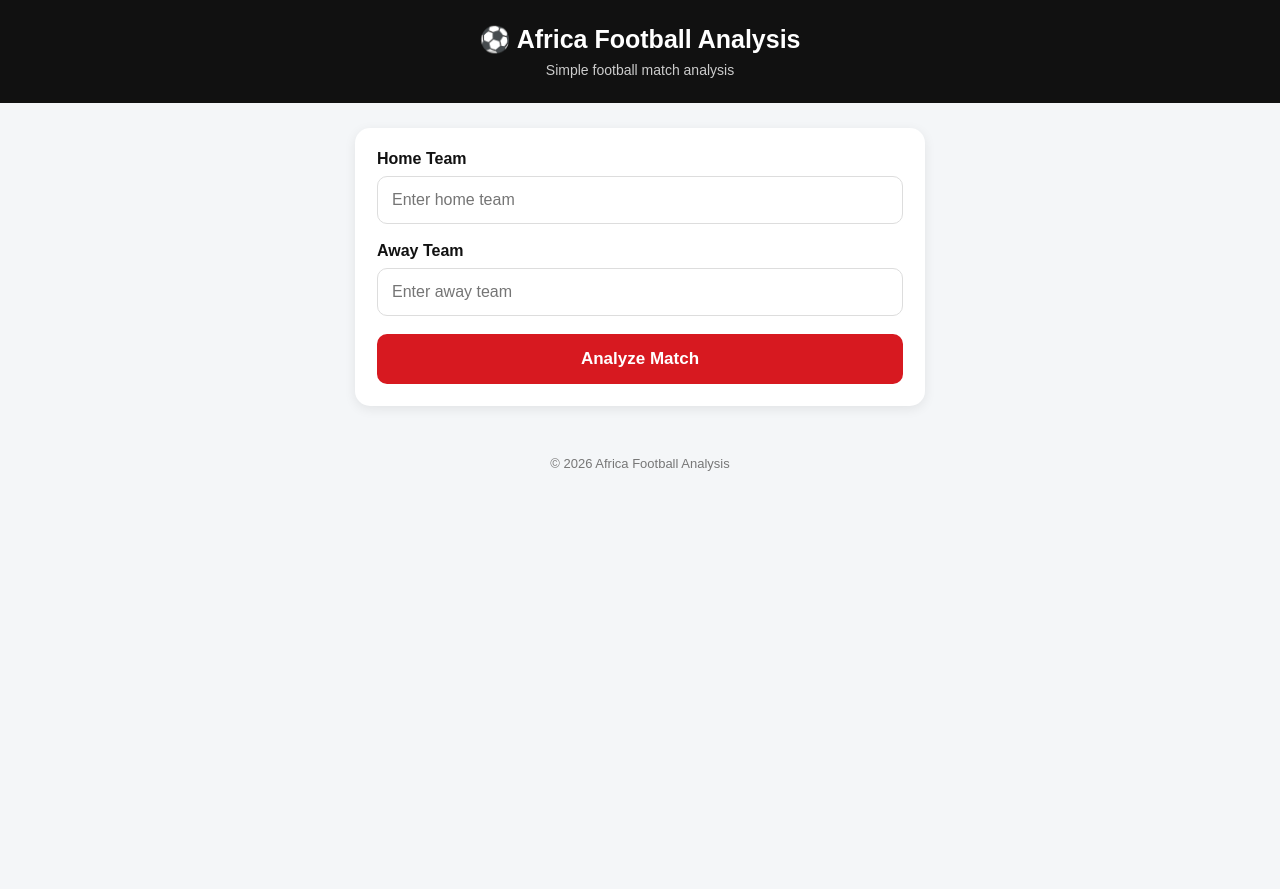
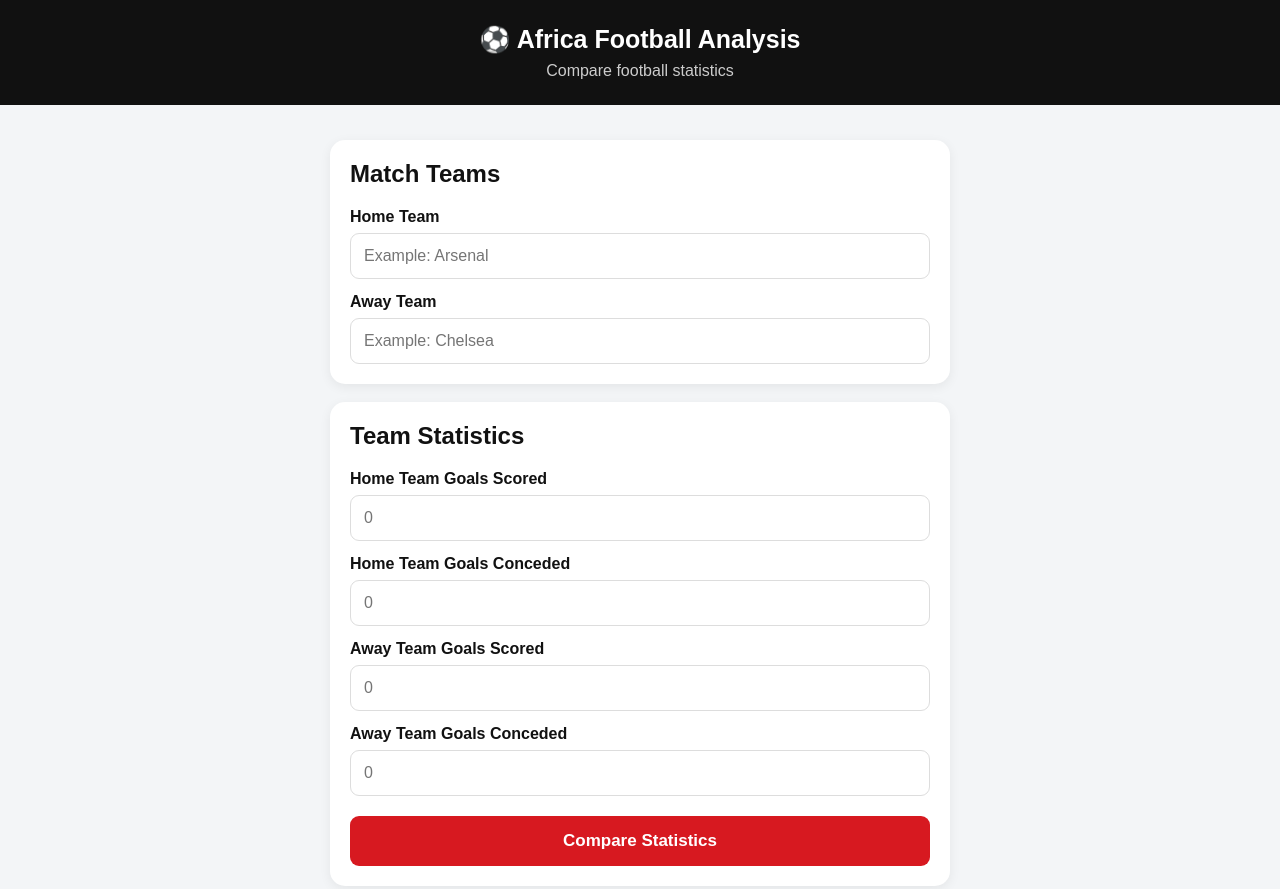
Before and after one commit to bright2009-collab/africa-football-prediction, a plain HTML site: page index.html in a window 1280 px wide. Shown: the top 889 px of the page. Before the commit the page ends 800 px from the top, so only its background shows below. Drawn offline with Linux system fonts and the light colour scheme.

Commit message:
Update index.html

```diff
--- a/index.html
+++ b/index.html
@@ -6,111 +6,21 @@
 <title>Africa Football Analysis</title>
 
 <style>
-    * {
-      box-sizing: border-box;
-      margin: 0;
-      padding: 0;
-      font-family: Arial, sans-serif;
-    }
-
-    body {
-      background: #f4f6f8;
-      color: #111;
-      min-height: 100vh;
-    }
-
-    header {
-      background: #111;
-      color: white;
-      padding: 25px 15px;
-      text-align: center;
-    }
-
-    header h1 {
-      font-size: 25px;
-      margin-bottom: 8px;
-    }
-
-    header p {
-      color: #ccc;
-      font-size: 14px;
-    }
-
-    .container {
-      max-width: 600px;
-      margin: 25px auto;
-      padding: 0 15px;
-    }
-
-    .card {
-      background: white;
-      padding: 22px;
-      border-radius: 15px;
-      box-shadow: 0 3px 12px rgba(0,0,0,0.08);
-      margin-bottom: 20px;
-    }
-
-    label {
-      display: block;
-      font-weight: bold;
-      margin-bottom: 8px;
-    }
-
-    input {
-      width: 100%;
-      padding: 14px;
-      border: 1px solid #ddd;
-      border-radius: 10px;
-      font-size: 16px;
-      margin-bottom: 18px;
-    }
-
-    button {
-      width: 100%;
-      padding: 15px;
-      border: none;
-      border-radius: 10px;
-      background: #d71920;
-      color: white;
-      font-size: 17px;
-      font-weight: bold;
-      cursor: pointer;
-    }
-
-    button:hover {
-      background: #b9141a;
-    }
-
-    #result {
-      display: none;
-    }
-
-    .result-title {
-      font-size: 20px;
-      font-weight: bold;
-      margin-bottom: 15px;
-    }
-
-    .team {
-      padding: 12px;
-      background: #f1f3f5;
-      border-radius: 9px;
-      margin-bottom: 10px;
-    }
-
-    .note {
-      margin-top: 15px;
-      font-size: 13px;
-      color: #666;
-      line-height: 1.5;
-    }
-
-    footer {
-      text-align: center;
-      padding: 25px;
-      color: #777;
-      font-size: 13px;
-    }
+*{box-sizing:border-box;font-family:Arial,sans-serif}
+body{margin:0;background:#f3f5f7;color:#111}
+header{background:#111;color:white;text-align:center;padding:25px 15px}
+header h1{margin:0 0 8px;font-size:25px}
+header p{margin:0;color:#ccc}
+.container{max-width:650px;margin:20px auto;padding:15px}
+.card{background:white;padding:20px;border-radius:15px;margin-bottom:18px;box-shadow:0 3px 12px #0001}
+h2{margin-top:0}
+label{display:block;font-weight:bold;margin:14px 0 7px}
+input{width:100%;padding:13px;border:1px solid #ddd;border-radius:9px;font-size:16px}
+button{width:100%;padding:15px;margin-top:20px;border:0;border-radius:9px;background:#d71920;color:white;font-size:17px;font-weight:bold}
+.stat{display:flex;justify-content:space-between;padding:12px 0;border-bottom:1px solid #eee}
+.result{display:none}
+.note{font-size:13px;color:#666;line-height:1.5;margin-top:18px}
+footer{text-align:center;color:#777;padding:25px;font-size:13px}
 </style>
 </head>
 
@@ -118,54 +28,58 @@
 
 <header>
 <h1>⚽ Africa Football Analysis</h1>
-    <p>Simple football match analysis</p>
+<p>Compare football statistics</p>
 </header>
 
 <div class="container">
 
 <div class="card">
-      <label for="homeTeam">Home Team</label>
-      <input
-        type="text"
-        id="homeTeam"
-        placeholder="Enter home team"
-      >
+<h2>Match Teams</h2>
 
-      <label for="awayTeam">Away Team</label>
-      <input
-        type="text"
-        id="awayTeam"
-        placeholder="Enter away team"
-      >
+<label>Home Team</label>
+<input id="home" placeholder="Example: Arsenal">
 
-      <button onclick="analyzeMatch()">Analyze Match</button>
+<label>Away Team</label>
+<input id="away" placeholder="Example: Chelsea">
 </div>
 
-    <div class="card" id="result">
+<div class="card">
+<h2>Team Statistics</h2>
 
-      <div class="result-title">
-        📊 Match Analysis
+<label>Home Team Goals Scored</label>
+<input id="hg" type="number" min="0" placeholder="0">
+
+<label>Home Team Goals Conceded</label>
+<input id="hc" type="number" min="0" placeholder="0">
+
+<label>Away Team Goals Scored</label>
+<input id="ag" type="number" min="0" placeholder="0">
+
+<label>Away Team Goals Conceded</label>
+<input id="ac" type="number" min="0" placeholder="0">
+
+<button onclick="analyze()">Compare Statistics</button>
 </div>
 
-      <div class="team">
-        <strong>Home Team:</strong>
-        <span id="homeResult"></span>
+<div class="card result" id="result">
+<h2>📊 Statistical Comparison</h2>
+
+<div class="stat">
+<strong id="homeName"></strong>
+<span id="homeAttack"></span>
 </div>
 
-      <div class="team">
-        <strong>Away Team:</strong>
-        <span id="awayResult"></span>
+<div class="stat">
+<strong id="awayName"></strong>
+<span id="awayAttack"></span>
 </div>
 
-      <p>
-        This analysis focuses on comparing the two teams.
-      </p>
+<p id="summary"></p>
 
 <p class="note">
-        This is a basic demonstration. It does not use live football
-        statistics and should not be treated as a guaranteed match result.
+This is a statistical comparison based only on the information entered above.
+It is not a guaranteed match result.
 </p>
-
 </div>
 
 </div>
@@ -175,19 +89,44 @@
 </footer>
 
 <script>
-    function analyzeMatch() {
-      const home = document.getElementById("homeTeam").value.trim();
-      const away = document.getElementById("awayTeam").value.trim();
+function analyze(){
 
-      if (home === "" || away === "") {
-        alert("Please enter both teams.");
+const home=document.getElementById("home").value.trim();
+const away=document.getElementById("away").value.trim();
+
+const hg=Number(document.getElementById("hg").value);
+const hc=Number(document.getElementById("hc").value);
+const ag=Number(document.getElementById("ag").value);
+const ac=Number(document.getElementById("ac").value);
+
+if(!home || !away){
+alert("Please enter both team names.");
 return;
 }
 
-      document.getElementById("homeResult").textContent = home;
-      document.getElementById("awayResult").textContent = away;
+document.getElementById("homeName").textContent=home;
+document.getElementById("awayName").textContent=away;
 
-      document.getElementById("result").style.display = "block";
+document.getElementById("homeAttack").textContent=
+"Goals scored: "+hg+" | Conceded: "+hc;
+
+document.getElementById("awayAttack").textContent=
+"Goals scored: "+ag+" | Conceded: "+ac;
+
+let summary="The statistics show a comparison between both teams.";
+
+if(hg>ag && hc<ac){
+summary=home+" has stronger attacking and defensive numbers in the statistics entered.";
+}
+else if(ag>hg && ac<hc){
+summary=away+" has stronger attacking and defensive numbers in the statistics entered.";
+}
+else{
+summary="The statistics are mixed, so both teams have areas that compare closely.";
+}
+
+document.getElementById("summary").textContent=summary;
+document.getElementById("result").style.display="block";
 }
 </script>
 
```
Lines whose indentation alone changed are shown as unchanged.
